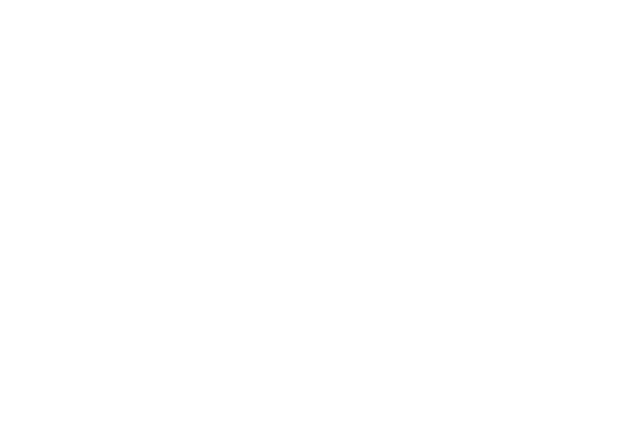
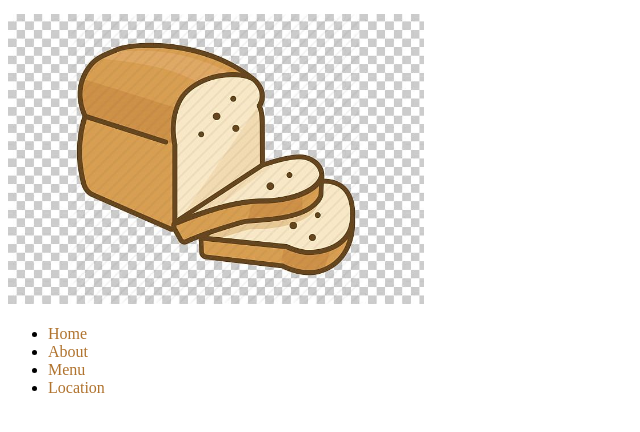
Before and after one commit to kaylahkramer/kaylahkramer.github.io, a plain HTML site: page grc338/website-content-heirarchy/index.html in a window 1280 px wide. Shown: the whole page, without its empty margins (0-640 px from the left). Drawn offline with Linux system fonts and the light colour scheme.

Commit message:
Update index.html

```diff
--- a/grc338/website-content-heirarchy/index.html
+++ b/grc338/website-content-heirarchy/index.html
@@ -1,11 +1,26 @@
+
 <!doctype html>
+
     <html>
         <head>
             <meta charset="UTF-8">
             <meta name="viewport" content="width=device-width, initial-scale=1">
             <link rel="stylesheet" type="text/css" href="style.css">
-            <title>Untitled Document</title>
+            <title>Dank Deals Bakery</title>
         </head>
         <body>
-        </body>
-    </html>
+            <div class="conatiner">
+                <header>
+            <h1><img src="bread.png" alt="Dank Deals Bakery's Logo"></h1>
+            <nav>
+                <ul>
+                    <li><a href="index.html">Home</a></li>
+                    <li><a href="about.html">About</a></li>
+                    <li><a href="menu.html">Menu</a></li>
+                    <li><a href="location.html">Location</a></li>
+                   </ul>
+                </nav>
+            </header>
+        </div>
+     </body>
+</html>
```
